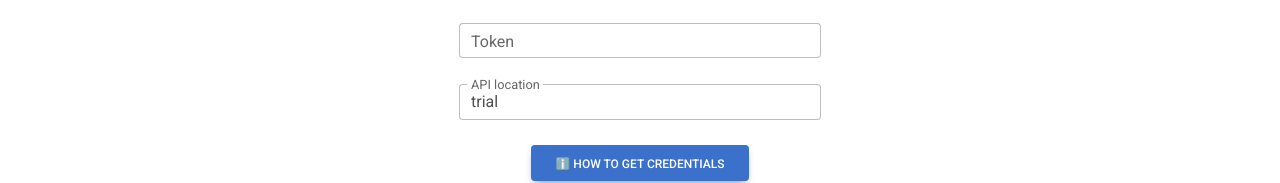
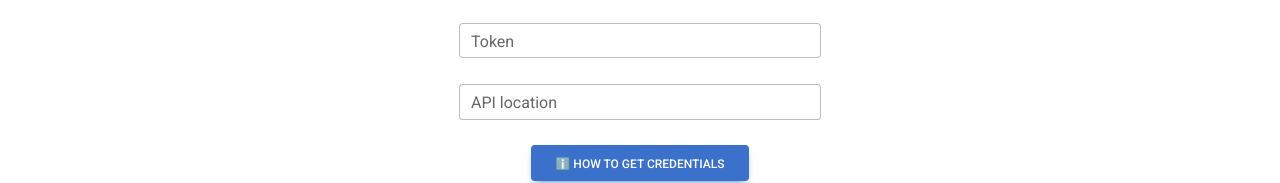
Before and after one commit to KarinBrisker/kinderguard-app, a React (Create React App) app in the folder frontend/: page / in a window 1280 px wide. Shown: the part 352-535 px from the top of the page. Built offline with nearby package versions, Linux system fonts and the light colour scheme.

Commit message:
Added autocomplete for credentials and double ask user before reload

```diff
--- a/frontend/src/App.js
+++ b/frontend/src/App.js
@@ -4,12 +4,11 @@ import "@fortawesome/fontawesome-free/css/all.min.css";
 import './App.css';
 import { UploadContainer } from './upload-container/UploadContainer';
 import { CredentialsInput } from "./credentials-input/CredentialsInput";
-import { useState } from "react";
+import { useEffect, useState } from "react";
 import { Disclaimer } from "./disclaimer/disclaimer";
 import { VideosFetcher } from "./VideosFetcher/VideosFetcher";
 import { Footer } from "./footer/footer";
 
-const LOCATION_DEFAULT = 'trial';
 
 const styles = {
     body: {
@@ -23,8 +22,22 @@ const styles = {
 function App() {
     const [token, setToken] = useState('');
     const [accountId, setAccountId] = useState('');
-    const [location, setLocation] = useState(LOCATION_DEFAULT);
+    const [location, setLocation] = useState('');
     const [videoId, setVideoId] = useState(null);
+
+    // prevent reload of the page since it will delete all the credentials
+    useEffect(() => {
+        const handleBeforeUnload = (event) => {
+            event.preventDefault();
+            event.returnValue = ''; // Standard way to trigger the confirmation dialog
+        };
+
+        window.addEventListener('beforeunload', handleBeforeUnload);
+
+        return () => {
+            window.removeEventListener('beforeunload', handleBeforeUnload);
+        };
+    }, []);
 
     return (
         <div className="App">
--- a/frontend/src/credentials-input/CredentialsInput.js
+++ b/frontend/src/credentials-input/CredentialsInput.js
@@ -25,16 +25,16 @@ const CredentialsInput = (props) => {
     };
 
     const tokenInput = (
-        <MDBInput label="Token" id="token" type="text" onChange={handleTokenChange} value={token} />
+        <MDBInput autoComplete="on" name='user[token]' label="Token" id="token" type="text" onChange={handleTokenChange} value={token} />
     )
 
     const accountInput = (
-        <MDBInput label="Account ID" id="account_id" type="text" onChange={handleAccountIDChange} value={accountId} />
+        <MDBInput autoComplete="on" name='user[account]' label="Account ID" id="account_id" type="text" onChange={handleAccountIDChange} value={accountId} />
     )
 
 
     const locationInput = (
-        <MDBInput label="API location" id="api_location" type="text" onChange={handleLocationChange} value={location} />
+        <MDBInput autoComplete="on" name='user[location]' label="API location" id="api_location" type="text" onChange={handleLocationChange} value={location} />
     )
 
 
```
